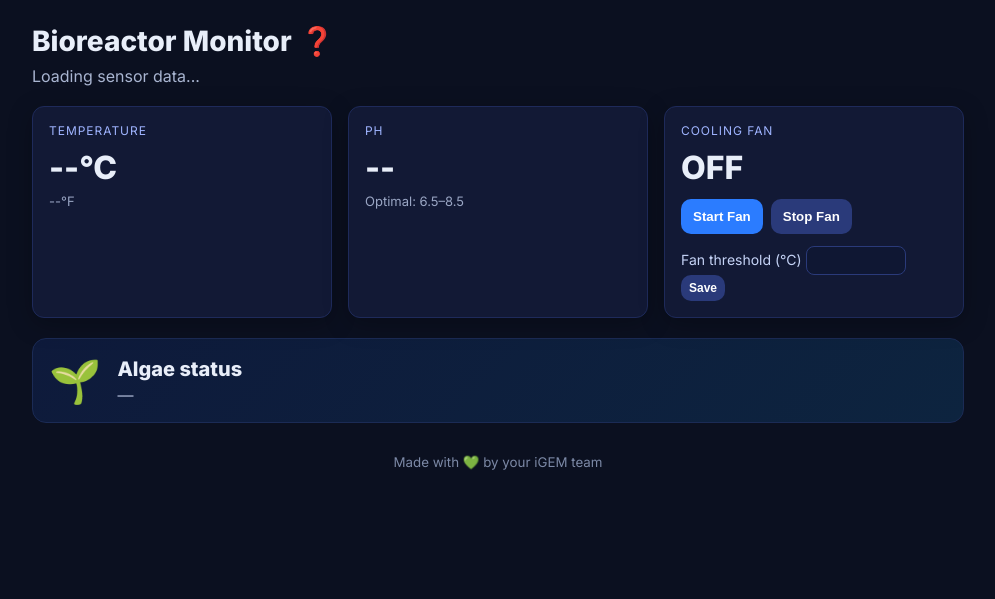
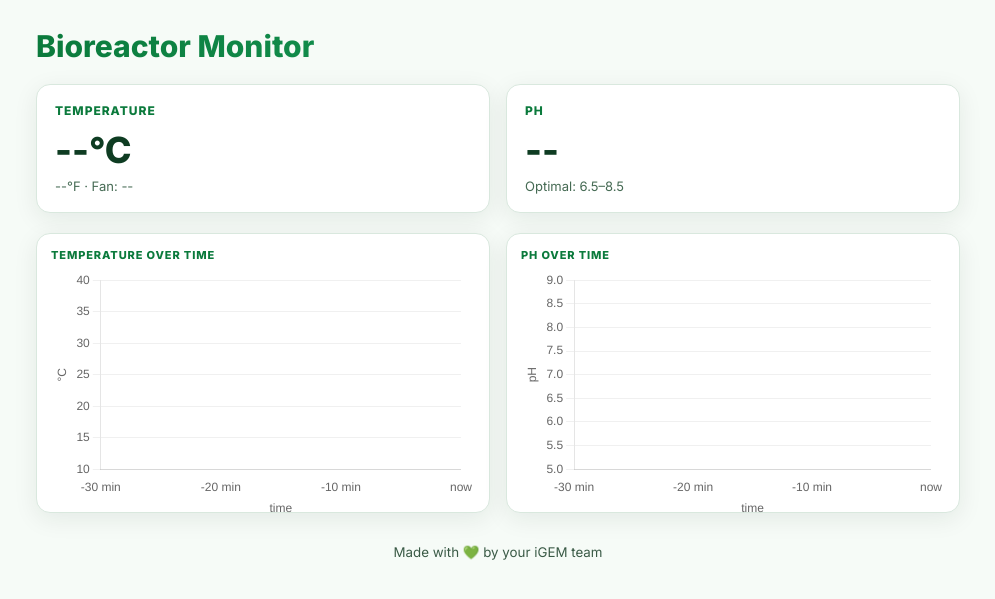
Before and after one commit to tarzm/iGEM, a Python web app: template templates/index.html in a window 1280 px wide. Shown: the top 599 px of the page, without its empty margins (142-1137 px from the left). Run offline with Jinja, Linux system fonts and the light colour scheme; the template is opened without the code that fills it, so the values that code supplies are empty.

Commit message:
working version 1

```diff
--- a/app.py
+++ b/app.py
@@ -65,6 +65,6 @@ def shutdown_session(exception=None):
 
 if __name__ == "__main__":
     try:
-        app.run(host="0.0.0.0", port=5000, debug=True)
+        app.run(host="0.0.0.0", port=5050, debug=True)
     finally:
         shutdown_event.set()
--- a/requirements.txt
+++ b/requirements.txt
@@ -1 +1,2 @@
 Flask>=2.2,<3.1
+RPi.GPIO
--- a/static/css/styles.css
+++ b/static/css/styles.css
@@ -1,36 +1,31 @@
 * { box-sizing: border-box; }
-html, body { margin: 0; padding: 0; font-family: 'Inter', system-ui, -apple-system, Segoe UI, Roboto, sans-serif; background: #0b1020; color: #e8eef9; }
-.container { max-width: 980px; margin: 0 auto; padding: 24px; }
-header { display: flex; flex-direction: column; gap: 8px; margin-bottom: 20px; }
-h1 { font-size: 28px; margin: 0; display: flex; align-items: center; gap: 8px; }
-header p { margin: 0; color: #a9b5d1; }
-.emoji { font-size: 28px; }
+html, body { margin: 0; padding: 0; font-family: 'Inter', system-ui, -apple-system, Segoe UI, Roboto, sans-serif; background: #f6fbf7; color: #112012; }
+.container { max-width: 980px; margin: 0 auto; padding: 28px; }
+header { display: flex; flex-direction: column; gap: 4px; margin-bottom: 20px; }
+h1 { font-size: 30px; margin: 0; font-weight: 800; background: linear-gradient(90deg, #0b7a3c, #20b26b); -webkit-background-clip: text; background-clip: text; color: transparent; }
 
-.cards { display: grid; grid-template-columns: repeat(3, 1fr); gap: 16px; margin-bottom: 20px; }
-.card { background: #121935; border: 1px solid #1e2a5a; padding: 16px; border-radius: 12px; box-shadow: 0 6px 24px rgba(0,0,0,0.25); }
-.card-title { color: #9fb4ff; text-transform: uppercase; letter-spacing: 0.08em; font-size: 12px; margin-bottom: 10px; }
-.card-value { font-size: 32px; font-weight: 800; margin-bottom: 6px; }
-.card-sub { color: #9aa6c4; font-size: 13px; }
-.controls { margin-top: 12px; display: flex; gap: 8px; }
-.threshold { margin-top: 12px; font-size: 14px; color: #c5d3f6; }
-.threshold input { width: 100px; padding: 6px 8px; border-radius: 8px; border: 1px solid #2a3a7a; background: #0f1733; color: #e8eef9; }
+.cards { display: grid; grid-template-columns: repeat(2, 1fr); gap: 16px; margin-bottom: 20px; }
+.card { background: #ffffff; border: 1px solid #d9e8de; padding: 18px; border-radius: 14px; box-shadow: 0 6px 24px rgba(10, 40, 20, 0.08); }
+.card-title { color: #0b7a3c; text-transform: uppercase; letter-spacing: 0.08em; font-size: 12px; margin-bottom: 10px; font-weight: 700; }
+.card-value { font-size: 36px; font-weight: 800; margin-bottom: 6px; color: #0e3c22; }
+.card-sub { color: #456a53; font-size: 13px; }
 
-button { background: #2b7cff; color: white; border: none; padding: 10px 12px; border-radius: 10px; font-weight: 600; cursor: pointer; }
-button.secondary { background: #2a3a7a; }
-button.small { padding: 6px 8px; font-size: 12px; }
-button:hover { opacity: 0.95; }
-
-.card.good { border-color: #1f9d55; }
+.card.good { border-color: #33b07a; }
 .card.warn { border-color: #f59e0b; }
 .card.bad { border-color: #ef4444; }
 
-.banner { display: flex; align-items: center; gap: 16px; background: linear-gradient(135deg, #0e1a3b, #0d243f); border: 1px solid #1b2b55; padding: 16px; border-radius: 14px; }
-.banner .emoji { font-size: 42px; }
-.banner .text h2 { margin: 0; font-size: 20px; }
-.banner .text p { margin: 4px 0 0 0; color: #a9b5d1; }
-
-footer { margin-top: 28px; color: #7c89a6; text-align: center; }
+footer { margin-top: 28px; color: #3a5a46; text-align: center; }
 
 @media (max-width: 768px) {
   .cards { grid-template-columns: 1fr; }
 }
+
+/* Charts layout */
+.charts { display: grid; grid-template-columns: repeat(2, 1fr); gap: 16px; margin-top: 12px; }
+.chart-card { background: #ffffff; border: 1px solid #d9e8de; padding: 14px; border-radius: 14px; box-shadow: 0 6px 24px rgba(10, 40, 20, 0.08); height: 280px; display: flex; flex-direction: column; }
+.chart-title { color: #0b7a3c; text-transform: uppercase; letter-spacing: 0.08em; font-size: 11px; font-weight: 700; margin-bottom: 8px; }
+.chart-card canvas { flex: 1 1 auto; width: 100% !important; height: 100% !important; }
+
+@media (max-width: 768px) {
+  .charts { grid-template-columns: 1fr; }
+}
--- a/static/js/app.js
+++ b/static/js/app.js
@@ -21,19 +21,11 @@ function updateUI(data) {
   const tF = data.temperature_f;
   const pH = data.ph;
   const fan = data.fan_running;
-  const status = data.algae_status || { emoji: '❓', message: 'Unknown' };
 
   setText('temp-c', tC != null ? tC.toFixed(2) : '--');
   setText('temp-f', tF != null ? tF.toFixed(2) : '--');
   setText('ph', pH != null ? pH.toFixed(2) : '--');
-  setText('fan-status', fan ? 'ON' : 'OFF');
-
-  setText('status-emoji', status.emoji);
-  setText('status-message', status.message);
-
-  document.getElementById('algae-emoji').textContent = status.emoji;
-  document.getElementById('algae-title').textContent = status.status ? status.status.toUpperCase() : 'STATUS';
-  document.getElementById('algae-desc').textContent = status.message || '';
+  setText('fan-note', fan ? 'ON' : 'OFF');
 
   // Color coding
   if (tC != null) {
@@ -47,7 +39,8 @@ function updateUI(data) {
     else setCardState('card-ph', 'bad');
   }
 
-  setCardState('card-fan', fan ? 'good' : 'warn');
+  // Push to charts
+  appendToCharts({ tC, pH });
 }
 
 async function refresh() {
@@ -59,43 +52,158 @@ async function refresh() {
   }
 }
 
-async function loadConfig() {
-  try {
-    const cfg = await fetchJSON('/api/config');
-    document.getElementById('threshold').value = cfg.fan_temp_threshold;
-  } catch (e) {
-    console.error('Failed to load config', e);
-  }
-}
-
-async function setFan(on) {
-  try {
-    await fetchJSON('/api/fan', { method: 'POST', body: JSON.stringify({ action: on ? 'start' : 'stop' }) });
-    await refresh();
-  } catch (e) {
-    console.error('Failed to set fan', e);
-  }
-}
-
-async function saveThreshold() {
-  const v = parseFloat(document.getElementById('threshold').value);
-  if (Number.isNaN(v)) return;
-  try {
-    await fetchJSON('/api/config', { method: 'POST', body: JSON.stringify({ fan_temp_threshold: v }) });
-    await refresh();
-  } catch (e) {
-    console.error('Failed to save threshold', e);
-  }
-}
-
 function init() {
-  document.getElementById('btn-fan-on').addEventListener('click', () => setFan(true));
-  document.getElementById('btn-fan-off').addEventListener('click', () => setFan(false));
-  document.getElementById('btn-save-threshold').addEventListener('click', saveThreshold);
-
-  loadConfig();
+  setupCharts();
   refresh();
   setInterval(refresh, 2000);
 }
 
 window.addEventListener('DOMContentLoaded', init);
+
+// ==== Charts ====
+let tempChart = null;
+let phChart = null;
+const windowMs = 30 * 60 * 1000; // 30 minutes
+// Parallel arrays for timestamps (ms since epoch) and values
+const tempTimes = [];
+const phTimes = [];
+const tempValues = [];
+const phValues = [];
+// Plotting cadence (downsample to avoid clutter): one point every 10 seconds
+const plotIntervalMs = 10 * 1000;
+let lastPlottedMs = 0;
+
+function setupCharts() {
+  const ctxT = document.getElementById('tempChart');
+  const ctxP = document.getElementById('phChart');
+
+  const commonOptions = {
+    responsive: true,
+    maintainAspectRatio: false,
+    animation: false,
+    plugins: {
+      legend: { display: false },
+      tooltip: { mode: 'nearest', intersect: false }
+    },
+    scales: {
+      x: {
+        type: 'linear',
+        min: -1800, // -30 min in seconds
+        max: 0,
+        ticks: {
+          maxRotation: 0,
+          autoSkip: false,
+          count: 4,
+          callback: (value) => formatRelativeTick(value)
+        },
+        grid: { display: false },
+        title: { display: true, text: 'time' }
+      },
+      y: {
+        grid: { color: 'rgba(0,0,0,0.06)' }
+      }
+    }
+  };
+
+  tempChart = new Chart(ctxT, {
+    type: 'line',
+    data: {
+      datasets: [{
+        label: '°C',
+        data: [], // {x: seconds relative to now (negative..0), y: temp}
+        borderColor: '#0b7a3c',
+        backgroundColor: 'rgba(11,122,60,0.15)',
+        tension: 0.25,
+        pointRadius: 0,
+        fill: true
+      }]
+    },
+    options: {
+      ...commonOptions,
+      scales: {
+        ...commonOptions.scales,
+        y: { ...commonOptions.scales.y, min: 10, max: 40, title: { display: true, text: '°C' } }
+      }
+    }
+  });
+
+  phChart = new Chart(ctxP, {
+    type: 'line',
+    data: {
+      datasets: [{
+        label: 'pH',
+        data: [], // {x: seconds relative to now (negative..0), y: pH}
+        borderColor: '#1a9850',
+        backgroundColor: 'rgba(26,152,80,0.15)',
+        tension: 0.25,
+        pointRadius: 0,
+        fill: true
+      }]
+    },
+    options: {
+      ...commonOptions,
+      scales: {
+        ...commonOptions.scales,
+        y: { ...commonOptions.scales.y, min: 5, max: 9, title: { display: true, text: 'pH' } }
+      }
+    }
+  });
+}
+
+function appendToCharts({ tC, pH }) {
+  const now = new Date();
+  const nowMs = now.getTime();
+  const cutoff = nowMs - windowMs;
+  // Append new samples
+  if (lastPlottedMs && (nowMs - lastPlottedMs) < plotIntervalMs) {
+    // Too soon to add a new plotted point; skip
+    return;
+  }
+  lastPlottedMs = nowMs;
+
+  // Temperature chart
+  if (tempChart) {
+    tempTimes.push(nowMs);
+    tempValues.push(tC != null ? tC : null);
+    // Trim to last 30 minutes
+    while (tempTimes.length && tempTimes[0] < cutoff) {
+      tempTimes.shift();
+      tempValues.shift();
+    }
+    // Recompute dataset as {x,y} with x in seconds relative to now
+    tempChart.data.datasets[0].data = tempTimes.map((t, i) => ({ x: (t - nowMs) / 1000, y: tempValues[i] }));
+    // Ensure x-axis reflects the current window [-1800..0]
+    tempChart.options.scales.x.min = -windowMs / 1000;
+    tempChart.options.scales.x.max = 0;
+    tempChart.update('none');
+  }
+
+  // pH chart
+  if (phChart) {
+    phTimes.push(nowMs);
+    phValues.push(pH != null ? pH : null);
+    // Trim to last 30 minutes
+    while (phTimes.length && phTimes[0] < cutoff) {
+      phTimes.shift();
+      phValues.shift();
+    }
+    // Recompute dataset as {x,y}
+    phChart.data.datasets[0].data = phTimes.map((t, i) => ({ x: (t - nowMs) / 1000, y: phValues[i] }));
+    phChart.options.scales.x.min = -windowMs / 1000;
+    phChart.options.scales.x.max = 0;
+    phChart.update('none');
+  }
+}
+
+function formatRelativeTick(value) {
+  const v = Math.round(value);
+  if (v === 0) return 'now';
+  const neg = -v;
+  if (neg < 60) {
+    // Round to nearest 5 seconds for readability
+    const s = Math.round(neg / 5) * 5;
+    return `-${s} s`;
+  }
+  const m = Math.round(neg / 60);
+  return `-${m} min`;
+}
--- a/templates/index.html
+++ b/templates/index.html
@@ -12,8 +12,7 @@
 <body>
   <div class="container">
     <header>
-      <h1>Bioreactor Monitor <span class="emoji" id="status-emoji">❓</span></h1>
-      <p id="status-message">Loading sensor data...</p>
+      <h1>Bioreactor Monitor</h1>
     </header>
 
     <main>
@@ -21,7 +20,7 @@
         <div class="card" id="card-temp">
           <div class="card-title">Temperature</div>
           <div class="card-value"><span id="temp-c">--</span>°C</div>
-          <div class="card-sub"><span id="temp-f">--</span>°F</div>
+          <div class="card-sub"><span id="temp-f">--</span>°F · Fan: <span id="fan-note">--</span></div>
         </div>
 
         <div class="card" id="card-ph">
@@ -29,29 +28,16 @@
           <div class="card-value"><span id="ph">--</span></div>
           <div class="card-sub">Optimal: 6.5–8.5</div>
         </div>
-
-        <div class="card" id="card-fan">
-          <div class="card-title">Cooling Fan</div>
-          <div class="card-value"><span id="fan-status">OFF</span></div>
-          <div class="controls">
-            <button id="btn-fan-on">Start Fan</button>
-            <button id="btn-fan-off" class="secondary">Stop Fan</button>
-          </div>
-          <div class="threshold">
-            <label>
-              Fan threshold (°C)
-              <input type="number" id="threshold" step="0.5" />
-              <button id="btn-save-threshold" class="secondary small">Save</button>
-            </label>
-          </div>
-        </div>
       </section>
 
-      <section class="banner" id="algae-banner">
-        <div class="emoji" id="algae-emoji">🌱</div>
-        <div class="text">
-          <h2 id="algae-title">Algae status</h2>
-          <p id="algae-desc">—</p>
+      <section class="charts">
+        <div class="chart-card">
+          <div class="chart-title">Temperature over time</div>
+          <canvas id="tempChart" height="150"></canvas>
+        </div>
+        <div class="chart-card">
+          <div class="chart-title">pH over time</div>
+          <canvas id="phChart" height="150"></canvas>
         </div>
       </section>
     </main>
@@ -61,6 +47,7 @@
     </footer>
   </div>
 
-  <script src="/static/js/app.js"></script>
+  <script src="https://cdn.jsdelivr.net/npm/chart.js"></script>
+  <script src="/static/js/app.js?v=2"></script>
 </body>
 </html>
```
Also changed, not shown: 1 other file.
